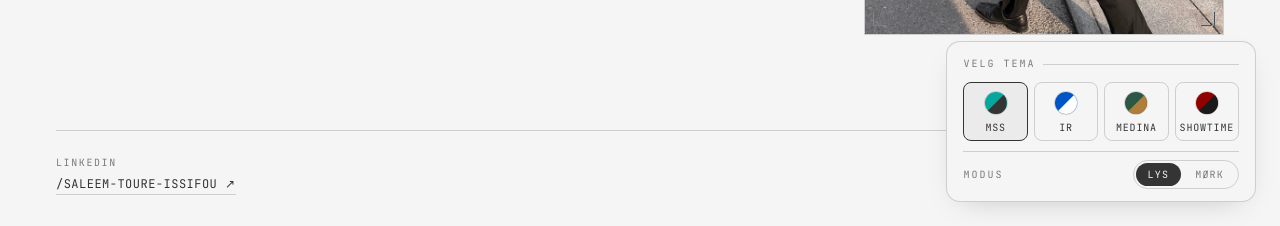
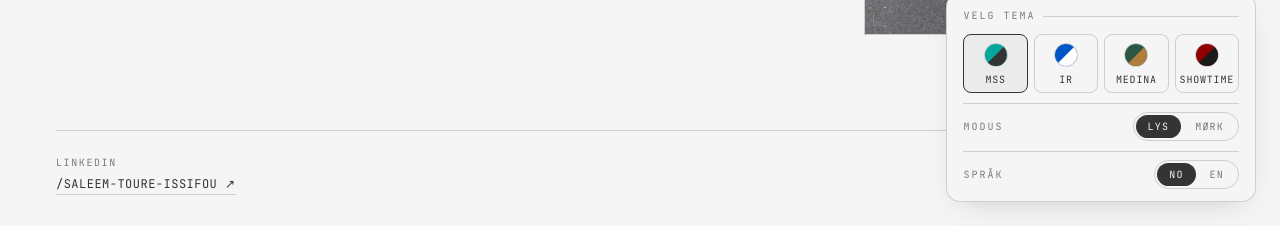
Before and after one commit to saleemtoure/portfolio, a plain HTML site: page index.html in a window 1280 px wide. Shown: the part 574-800 px from the top of the page. Drawn offline with Linux system fonts and the light colour scheme.

Commit message:
Added language switch

```diff
--- a/index.html
+++ b/index.html
@@ -401,14 +401,14 @@
     <div class="page">
       <header>
         <span class="name">Saleem <em>Toure</em> Issifou</span>
-        <span class="status">Portefølje under arbeid</span>
+        <span class="status" data-i18n="status">Portefølje under arbeid</span>
       </header>
 
       <main>
         <div class="text-col">
-          <div class="greeting">Hei — jeg er Saleem</div>
-          <h1>Et nytt sted<br />kommer <em>snart</em>.</h1>
-          <p class="lede">
+          <div class="greeting" data-i18n="greeting">Hei — jeg er Saleem</div>
+          <h1 data-i18n-html="h1">Et nytt sted<br />kommer <em>snart</em>.</h1>
+          <p class="lede" data-i18n-html="lede">
             Jeg holder på å samle
             <strong>arbeid, prosjekter og tanker</strong> på ett sted. Foreløpig
             ligger det lite her — ta kontakt i mellomtiden hvis du vil snakke.
@@ -416,7 +416,11 @@
         </div>
 
         <div class="portrait">
-          <img src="saleem.jpg" alt="Portrett av Saleem Toure Issifou" />
+          <img
+            src="saleem.jpg"
+            alt="Portrett av Saleem Toure Issifou"
+            data-i18n-alt="portraitAlt"
+          />
           <span class="corner tl"></span>
           <span class="corner tr"></span>
           <span class="corner bl"></span>
@@ -440,14 +444,36 @@
       </footer>
     </div>
 
-    <div class="controls" role="toolbar" aria-label="Tema og modus">
-      <div class="controls-title">Velg tema</div>
+    <div
+      class="controls"
+      role="toolbar"
+      aria-label="Tema og modus"
+      data-i18n-aria="controlsAria"
+    >
+      <div class="controls-title" data-i18n="themeTitle">Velg tema</div>
       <div class="swatches" id="swatches"></div>
       <div class="mode-row">
-        <span class="mode-label">Modus</span>
-        <div class="mode-seg" role="radiogroup" aria-label="Lys eller mørk">
-          <button type="button" data-mode="light">Lys</button>
-          <button type="button" data-mode="dark">Mørk</button>
+        <span class="mode-label" data-i18n="modeLabel">Modus</span>
+        <div
+          class="mode-seg"
+          role="radiogroup"
+          aria-label="Lys eller mørk"
+          data-i18n-aria="modeAria"
+        >
+          <button type="button" data-mode="light" data-i18n="light">Lys</button>
+          <button type="button" data-mode="dark" data-i18n="dark">Mørk</button>
+        </div>
+      </div>
+      <div class="mode-row">
+        <span class="mode-label" data-i18n="langLabel">Språk</span>
+        <div
+          class="mode-seg"
+          role="radiogroup"
+          aria-label="Norsk eller engelsk"
+          data-i18n-aria="langAria"
+        >
+          <button type="button" data-lang="no">NO</button>
+          <button type="button" data-lang="en">EN</button>
         </div>
       </div>
     </div>
@@ -546,9 +572,45 @@
         },
       };
 
+      const i18n = {
+        no: {
+          title: "Saleem Toure Issifou — kommer snart",
+          status: "Under utvikling...",
+          greeting: "Hei — jeg er Saleem",
+          h1: "Et nytt sted<br />kommer <em>snart</em>.",
+          lede: "Jeg holder på å samle <strong>arbeid, prosjekter og tanker</strong> på ett sted. Foreløpig ligger det lite her — ta kontakt i mellomtiden hvis du vil snakke.",
+          portraitAlt: "Portrett av Saleem Toure Issifou",
+          controlsAria: "Tema og modus",
+          themeTitle: "Velg tema",
+          modeLabel: "Modus",
+          modeAria: "Lys eller mørk",
+          light: "Lys",
+          dark: "Mørk",
+          langLabel: "Språk",
+          langAria: "Norsk eller engelsk",
+        },
+        en: {
+          title: "Saleem Toure Issifou — coming soon",
+          status: "Work in progress...",
+          greeting: "Hi — I'm Saleem",
+          h1: "A new place<br />coming <em>soon</em>.",
+          lede: "I'm gathering <strong>work, projects and thoughts</strong> in one place. There's not much here yet — get in touch in the meantime if you'd like to chat.",
+          portraitAlt: "Portrait of Saleem Toure Issifou",
+          controlsAria: "Theme and mode",
+          themeTitle: "Choose theme",
+          modeLabel: "Mode",
+          modeAria: "Light or dark",
+          light: "Light",
+          dark: "Dark",
+          langLabel: "Language",
+          langAria: "Norwegian or English",
+        },
+      };
+
       let state = {
         theme: localStorage.getItem("portfolio-theme") || "mss",
         mode: localStorage.getItem("portfolio-mode") || "light",
+        lang: localStorage.getItem("portfolio-lang") || "no",
       };
 
       function applyTheme() {
@@ -593,15 +655,53 @@
         });
       }
 
-      document.querySelectorAll(".mode-seg button").forEach((btn) => {
-        btn.addEventListener("click", () => {
-          state.mode = btn.dataset.mode;
-          applyTheme();
+      function applyLang() {
+        const dict = i18n[state.lang];
+        document.documentElement.lang = state.lang;
+        document.title = dict.title;
+        document.querySelectorAll("[data-i18n]").forEach((el) => {
+          const key = el.dataset.i18n;
+          if (dict[key] != null) el.textContent = dict[key];
         });
-      });
+        document.querySelectorAll("[data-i18n-html]").forEach((el) => {
+          const key = el.dataset.i18nHtml;
+          if (dict[key] != null) el.innerHTML = dict[key];
+        });
+        document.querySelectorAll("[data-i18n-alt]").forEach((el) => {
+          const key = el.dataset.i18nAlt;
+          if (dict[key] != null) el.setAttribute("alt", dict[key]);
+        });
+        document.querySelectorAll("[data-i18n-aria]").forEach((el) => {
+          const key = el.dataset.i18nAria;
+          if (dict[key] != null) el.setAttribute("aria-label", dict[key]);
+        });
+        document.querySelectorAll("[data-lang]").forEach((b) => {
+          b.classList.toggle("active", b.dataset.lang === state.lang);
+        });
+        localStorage.setItem("portfolio-lang", state.lang);
+      }
+
+      document
+        .querySelectorAll(".mode-seg button[data-mode]")
+        .forEach((btn) => {
+          btn.addEventListener("click", () => {
+            state.mode = btn.dataset.mode;
+            applyTheme();
+          });
+        });
+
+      document
+        .querySelectorAll(".mode-seg button[data-lang]")
+        .forEach((btn) => {
+          btn.addEventListener("click", () => {
+            state.lang = btn.dataset.lang;
+            applyLang();
+          });
+        });
 
       buildSwatches();
       applyTheme();
+      applyLang();
     </script>
   </body>
 </html>
```
